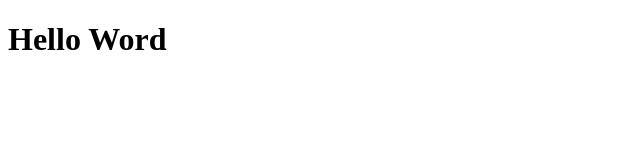
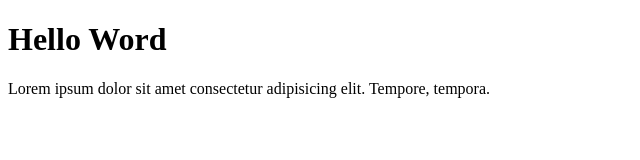
Before and after one commit to KimCuong236/404_shop, a plain HTML site: page header.html in a window 1280 px wide. Shown: the whole page, without its empty margins (0-640 px from the left). Drawn offline with Linux system fonts and the light colour scheme.

Commit message:
update-header

```diff
--- a/header.html
+++ b/header.html
@@ -7,5 +7,8 @@
   </head>
   <body>
     <h1>Hello Word</h1>
+    <p>
+      Lorem ipsum dolor sit amet consectetur adipisicing elit. Tempore, tempora.
+    </p>
   </body>
 </html>
```
